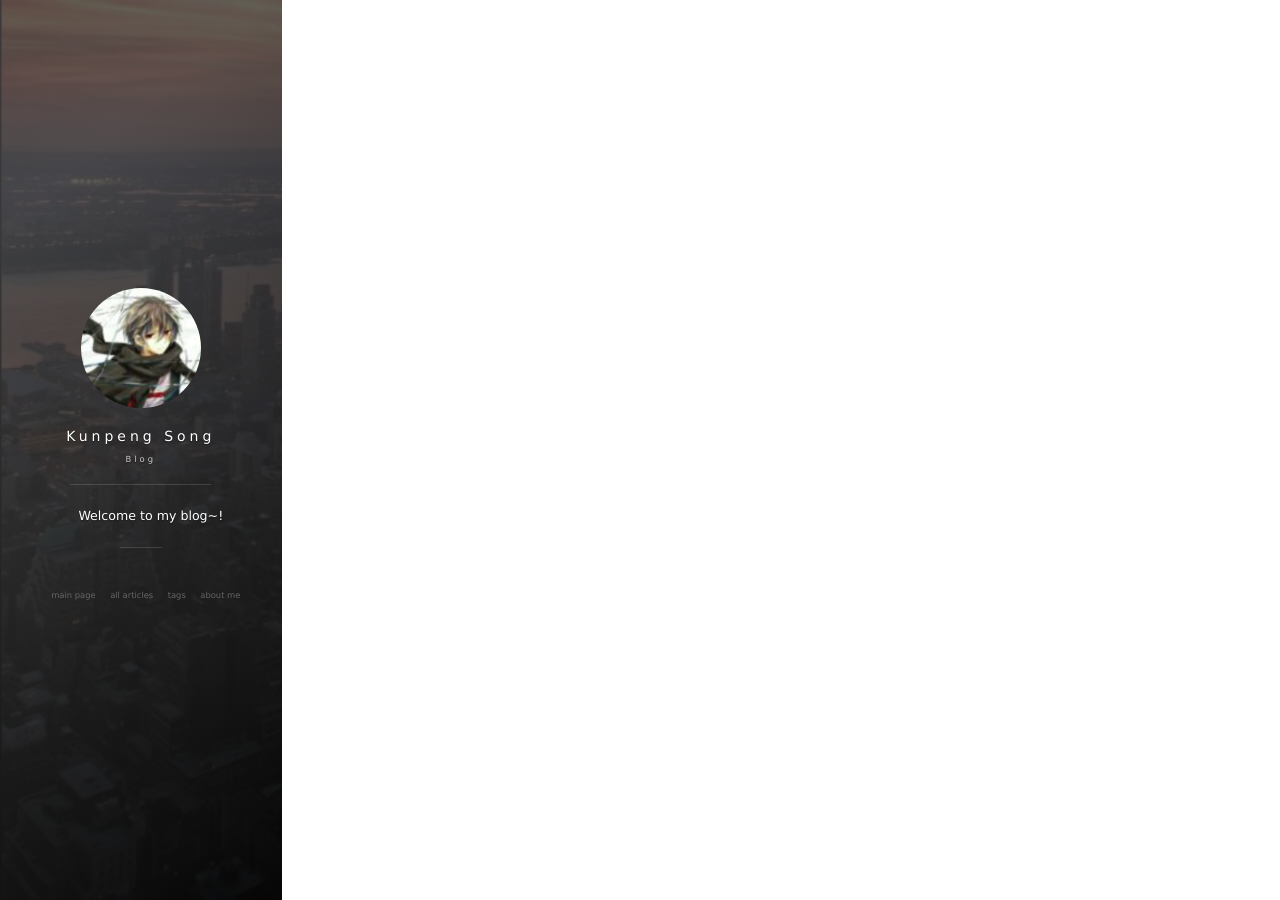
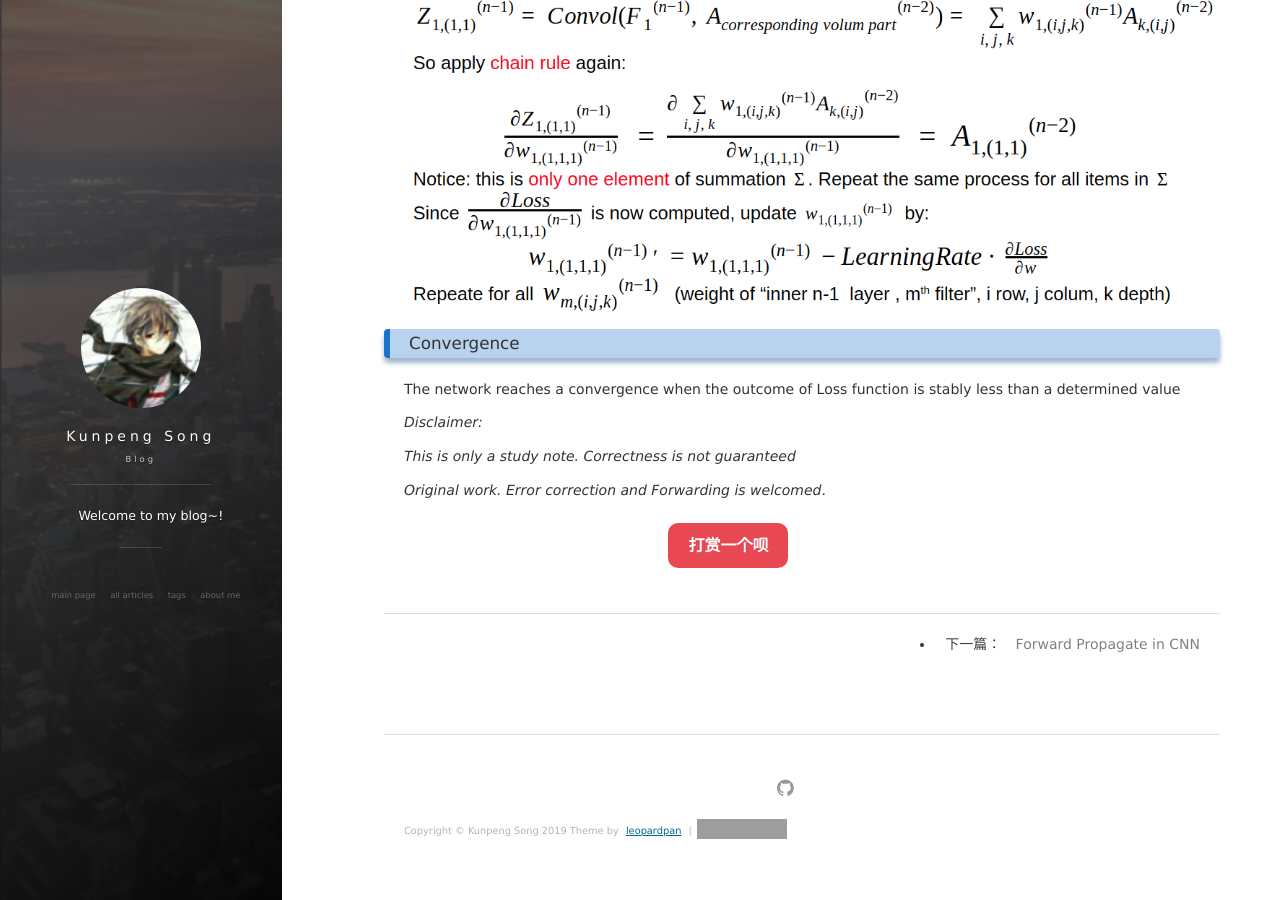
Before and after one commit to KunpengSong/KunpengSong.github.io, a Jekyll site: the page built from _posts/2019-01-5-Backword-Propagate-in-CNN.md, in a window 1280 px wide and 900 px high, scrolled down 3801 px. Built offline with Jekyll 4.4.1, drawn with Linux system fonts in a browser that asks for light colours; nearby versions of some CDN libraries; part of the change alters nothing that is shown; grey boxes are pictures that could not be loaded.

Commit message:
change 2

```diff
--- a/_posts/2019-01-5-Backword-Propagate-in-CNN.md
+++ b/_posts/2019-01-5-Backword-Propagate-in-CNN.md
@@ -12,45 +12,45 @@ This article focus on the back propagate in CNN and its math foundation.
 
 The following picture shows the last 3 layer of CNN. This CNN has n-1 layers totally. And we will demonstrate the **back propagate** and **weight updating** process of on it.
 
-![](/home/kunpeng/Documents/website/KunpengSong.github.io/images/posts/Backword_CNN/IMG_0603.JPG)
+![](/images/posts/Backword_CNN/IMG_0603.JPG)
 
 **Important Notations:**
 
-![](/home/kunpeng/Documents/website/KunpengSong.github.io/images/posts/Backword_CNN/Screenshot from 2019-01-24 12-11-05.png)
+![](/images/posts/Backword_CNN/Screenshot from 2019-01-24 12-11-05.png)
 
 Then the Loss function is:
 
-![](/home/kunpeng/Documents/website/KunpengSong.github.io/images/posts/Backword_CNN/Screenshot from 2019-01-24 12-12-43.png)
+![](/images/posts/Backword_CNN/Screenshot from 2019-01-24 12-12-43.png)
 
 ### Update the weights of **last** layer (layer n)
 
 First, let's update the weights of **last** layer. That is: update all parameters of the 2 filters of layer n.
 
-![](/home/kunpeng/Documents/website/KunpengSong.github.io/images/posts/Backword_CNN/IMG_0603 (1).JPG)
+![](/images/posts/Backword_CNN/IMG_0603 (1).JPG)
 
-![](/home/kunpeng/Documents/website/KunpengSong.github.io/images/posts/Backword_CNN/Screenshot from 2019-01-24 12-16-39.png)
+![](/images/posts/Backword_CNN/Screenshot from 2019-01-24 12-16-39.png)
 
-![](/home/kunpeng/Documents/website/KunpengSong.github.io/images/posts/Backword_CNN/Screenshot from 2019-01-24 12-17-23.png)
+![](/images/posts/Backword_CNN/Screenshot from 2019-01-24 12-17-23.png)
 
 So apply **chain rule** again:
 
-![](/home/kunpeng/Documents/website/KunpengSong.github.io/images/posts/Backword_CNN/Screenshot from 2019-01-24 12-18-14.png)
+![](/images/posts/Backword_CNN/Screenshot from 2019-01-24 12-18-14.png)
 
-![](/home/kunpeng/Documents/website/KunpengSong.github.io/images/posts/Backword_CNN/Screenshot from 2019-01-24 12-19-04.png)
+![](/images/posts/Backword_CNN/Screenshot from 2019-01-24 12-19-04.png)
 
 ### Update the weights of **inner** layer (eg: layer n-1)
 
 Second, let's update the weights of inner layers (eg: layer n-1). That is: update all parameters of the 3 filters of layer n-1.
 
-![](/home/kunpeng/Documents/website/KunpengSong.github.io/images/posts/Backword_CNN/002w2.png)
+![](/images/posts/Backword_CNN/002w2.png)
 
-![](/home/kunpeng/Documents/website/KunpengSong.github.io/images/posts/Backword_CNN/Screenshot from 2019-01-24 12-21-26.png)
+![](/images/posts/Backword_CNN/Screenshot from 2019-01-24 12-21-26.png)
 
 Instead of stopping at equation ③, we have to continue:
 
-![](/home/kunpeng/Documents/website/KunpengSong.github.io/images/posts/Backword_CNN/Screenshot from 2019-01-24 12-23-14.png)
+![](/images/posts/Backword_CNN/Screenshot from 2019-01-24 12-23-14.png)
 
-![](/home/kunpeng/Documents/website/KunpengSong.github.io/images/posts/Backword_CNN/Screenshot from 2019-01-24 12-24-09.png)
+![](/images/posts/Backword_CNN/Screenshot from 2019-01-24 12-24-09.png)
 
 ### Convergence
 
@@ -58,4 +58,8 @@ The network reaches a convergence when the outcome of Loss function is stably le
 
 
 
+*Disclaimer:*
+
+*This is only a study note. Correctness is not guaranteed*
+
 *Original work. Error correction and Forwarding is welcomed*.
```
